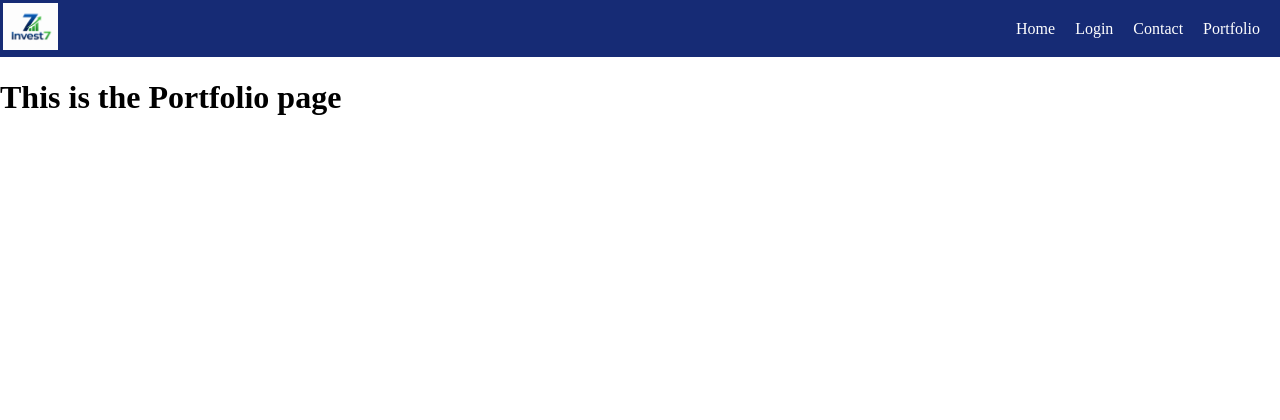
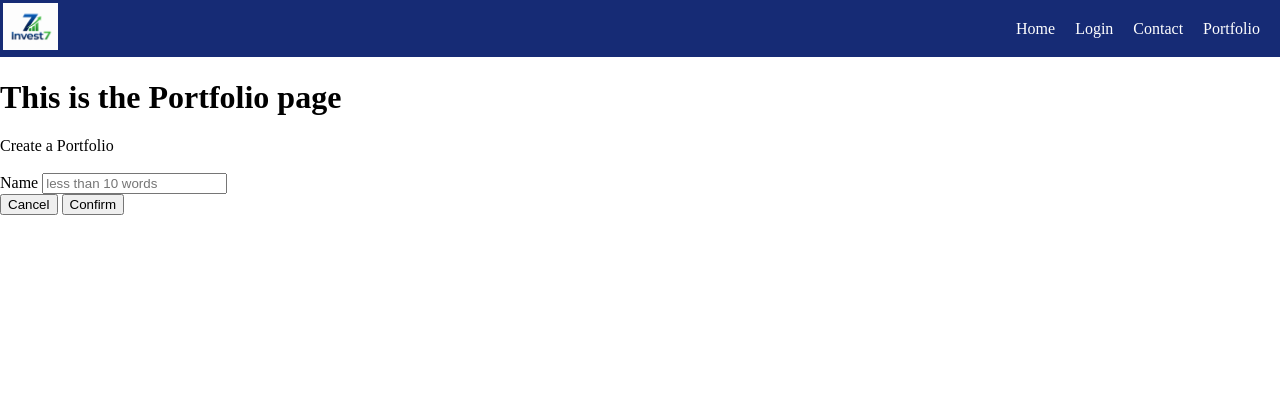
Before and after one commit to BCIT-BARRY/acit-2911-group-7, a Flask app: page /portfolio in a window 1280 px wide. Shown: the top 420 px of the page. Run offline with Flask 3, Linux system fonts and the light colour scheme.

Commit message:
add portfolio_create

```diff
--- a/templates/portfolio.html
+++ b/templates/portfolio.html
@@ -2,7 +2,16 @@
 {% block content %}
     <main>
         <h1>This is the Portfolio page</h1>
+        <form>
+        <label>Create a Portfolio</label> <br> <br>
+        <label>Name</label>
+        <input type="text" name="portfolio-name" placeholder="less than 10 words">
+        <br>
+        <button type = "button">Cancel</button>
+        <button type = "button">Confirm</button>
+    </form>
     </main>
 
 
+
 {% endblock content %}
```
